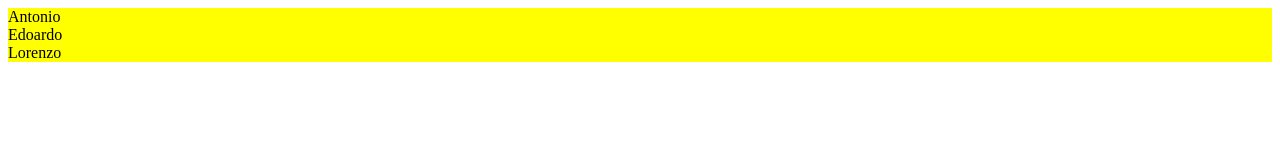
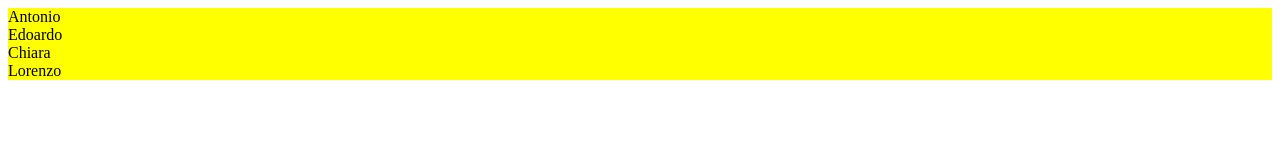
Before and after one commit to awpellegrini/Blackbird, a plain HTML site: page public/index.html in a window 1280 px wide. Drawn offline with Linux system fonts and the light colour scheme.

Commit message:
nome chiara

```diff
--- a/public/index.html
+++ b/public/index.html
@@ -9,6 +9,7 @@
   <body>
     <div>Antonio</div>
     <div>Edoardo</div>
+    <div>Chiara</div>
     <div>Lorenzo</div>
 
   </body>
```
